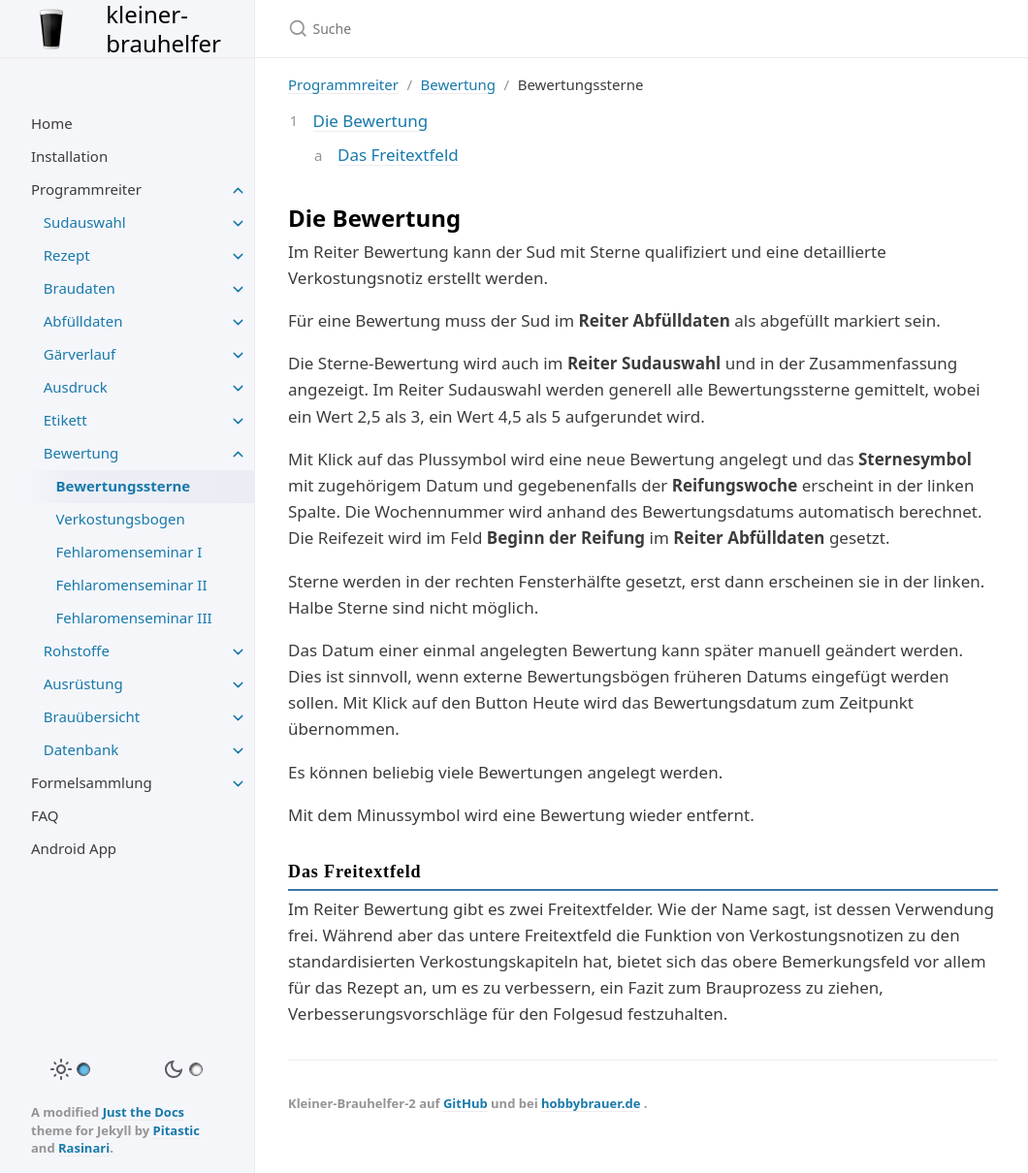
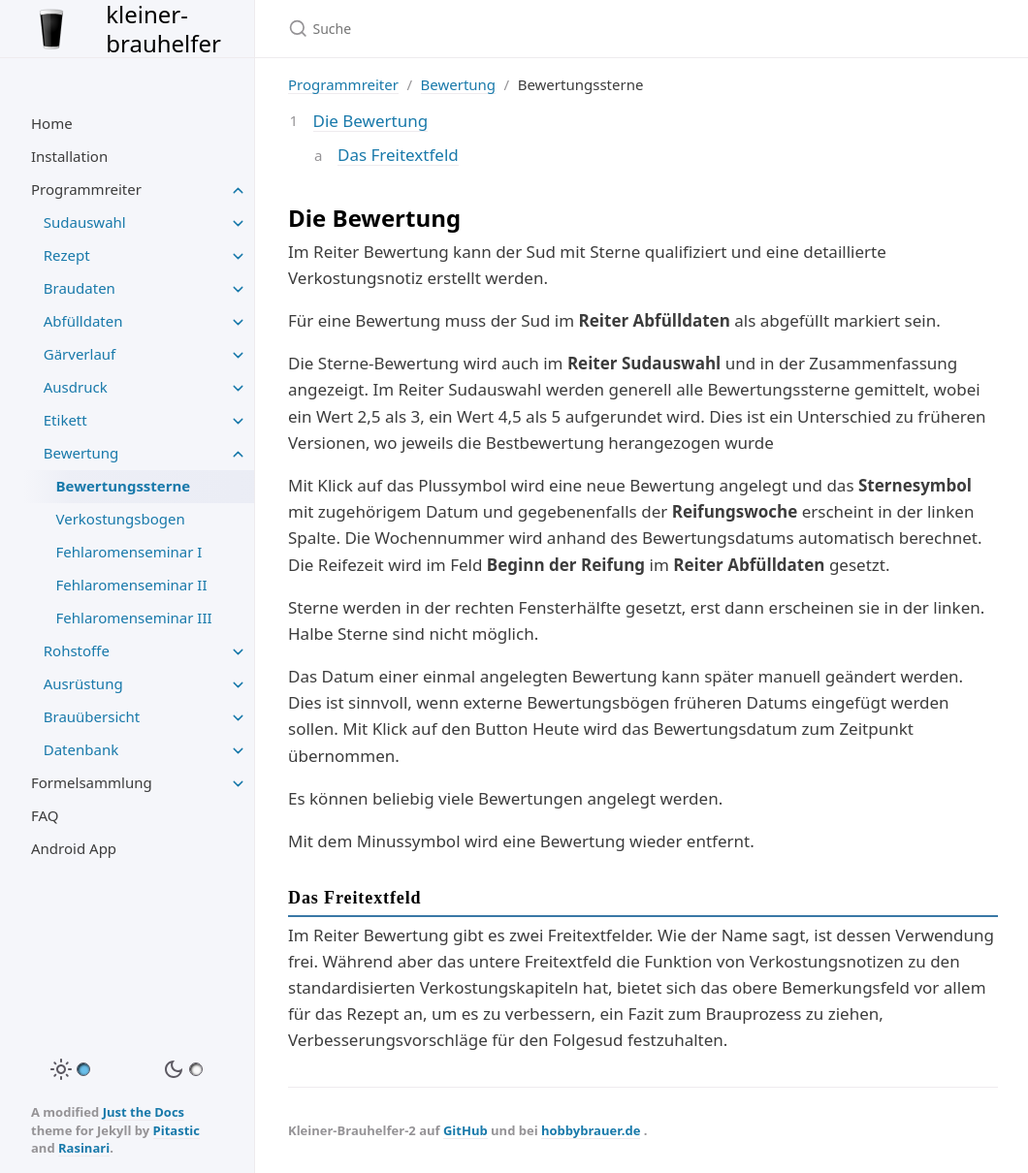
Before and after one commit to kleiner-brauhelfer/kleiner-brauhelfer.github.io, a Jekyll site: the page built from docs/programmreiter/bewertung/bewertung-sterne.md, in a window 1280 px wide and 1210 px high. Shown: the whole window at 97% size, without its empty margins (109-1169 px from the left). Built offline with Jekyll 4.4.1, drawn with Linux system fonts in a browser that asks for light colours.

Commit message:
Update bewertung-sterne.md
Unterschied zu Version 1

```diff
--- a/docs/programmreiter/bewertung/bewertung-sterne.md
+++ b/docs/programmreiter/bewertung/bewertung-sterne.md
@@ -16,7 +16,7 @@ Im Reiter Bewertung kann der Sud mit Sterne qualifiziert und eine detaillierte V
 
 Für eine Bewertung muss der Sud im **Reiter Abfülldaten** als abgefüllt markiert sein.
 
-Die Sterne-Bewertung wird auch im **Reiter Sudauswahl** und in der Zusammenfassung angezeigt. Im Reiter Sudauswahl werden generell alle Bewertungssterne gemittelt, wobei ein Wert 2,5 als 3, ein Wert 4,5 als 5 aufgerundet wird.
+Die Sterne-Bewertung wird auch im **Reiter Sudauswahl** und in der Zusammenfassung angezeigt. Im Reiter Sudauswahl werden generell alle Bewertungssterne gemittelt, wobei ein Wert 2,5 als 3, ein Wert 4,5 als 5 aufgerundet wird. Dies ist ein Unterschied zu früheren Versionen, wo jeweils die Bestbewertung herangezogen wurde
 
 Mit Klick auf das Plussymbol wird eine neue Bewertung angelegt und das **Sternesymbol** mit zugehörigem Datum und gegebenenfalls der **Reifungswoche** erscheint in der linken Spalte. Die Wochennummer wird anhand des Bewertungsdatums automatisch berechnet. Die Reifezeit wird im Feld **Beginn der Reifung** im **Reiter Abfülldaten** gesetzt.
 
```
